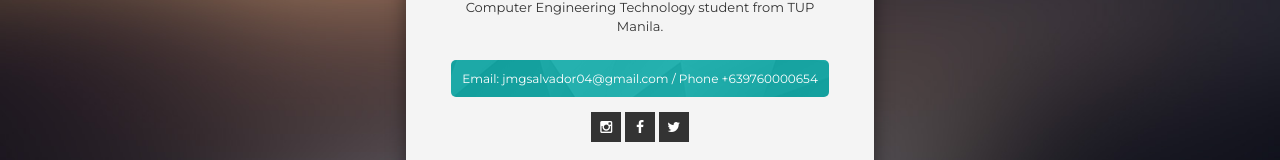
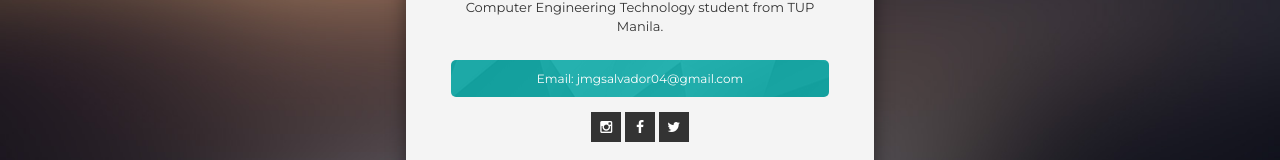
Before and after one commit to juanpipti/jmgsalvador, a plain HTML site: page index.html in a window 1280 px wide. Shown: the part 417-577 px from the top of the page. Drawn offline with Linux system fonts and the light colour scheme.

Commit message:
Update index.html

```diff
--- a/index.html
+++ b/index.html
@@ -86,7 +86,7 @@
 				<div class="vcard-profile-description-feature">
 					<!-- item -->
 					<div class="vcard-profile-description-ft-item">
-						<p>Email:  jmgsalvador04@gmail.com / Phone +639760000654</p>
+						<p>Email:  jmgsalvador04@gmail.com</p>
 					</div>
 					<!-- item -->
 				</div>
```
